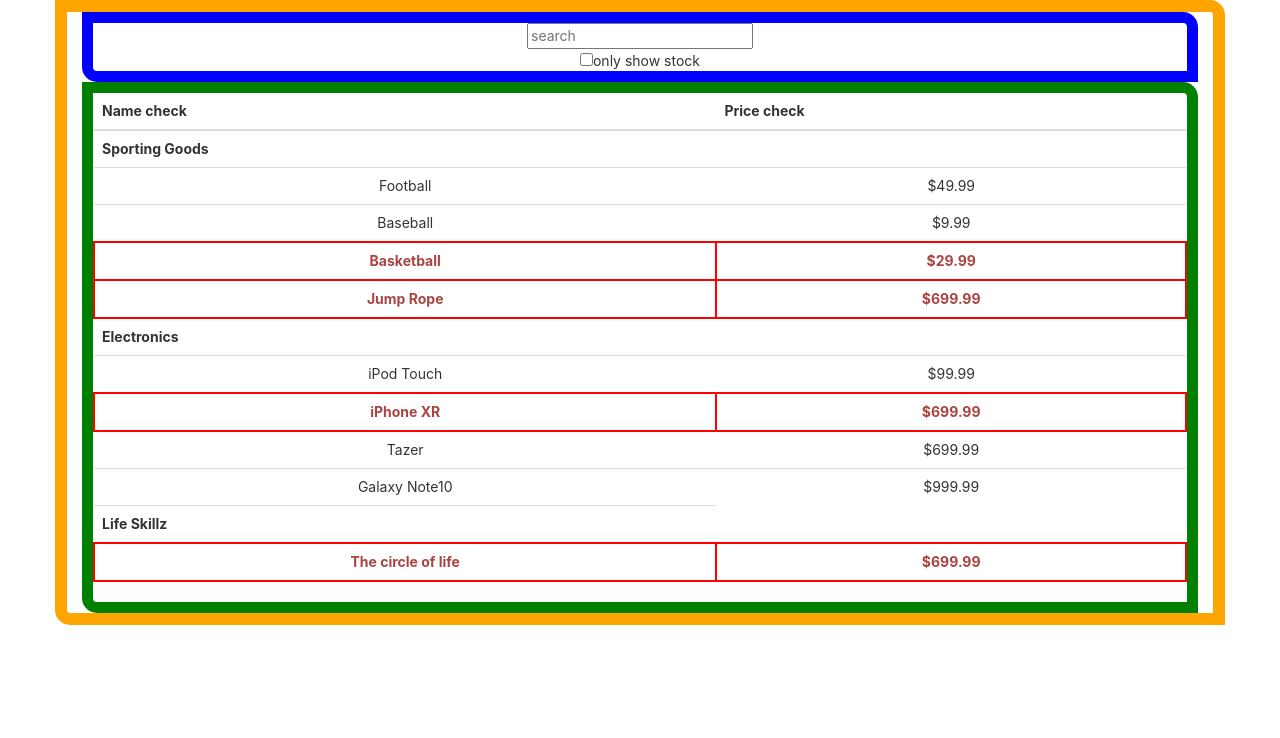
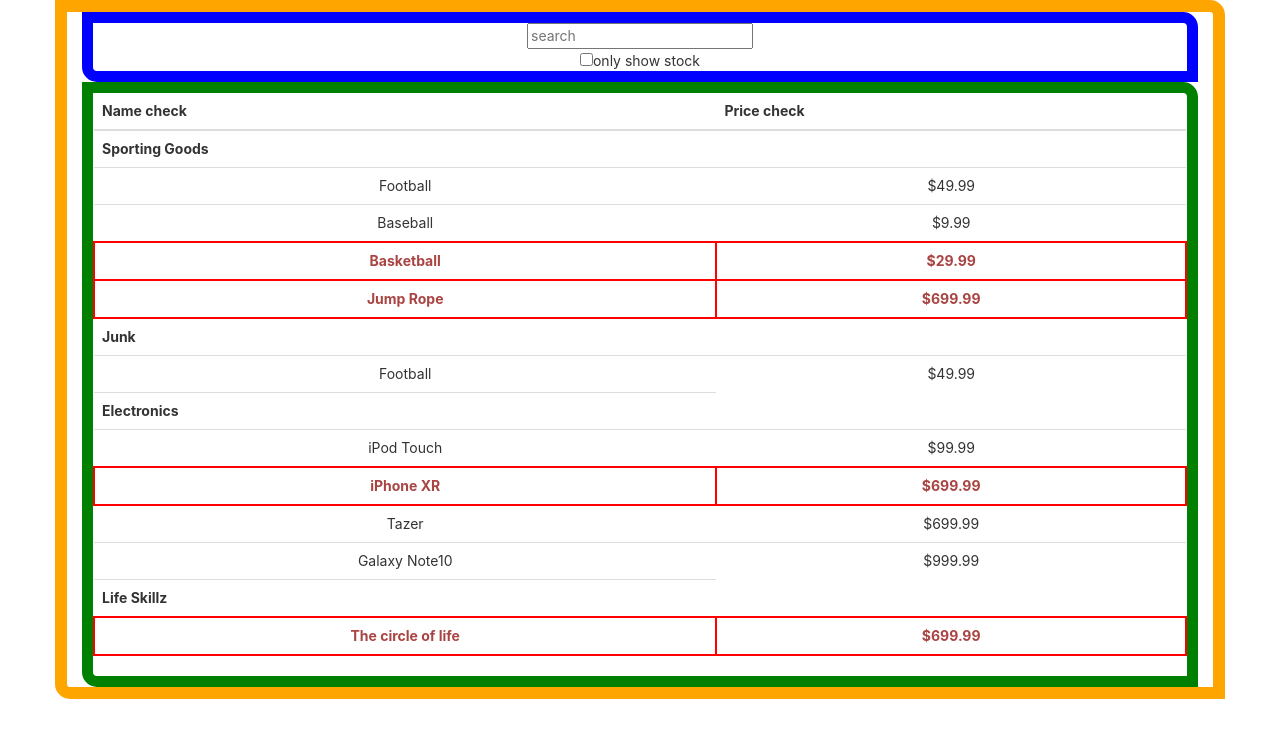
Before and after one commit to superjjang1/inventoryWidget, a React (Create React App) app: page / in a window 1280 px wide. Shown: the top 738 px of the page. Built offline with nearby package versions, Linux system fonts and the light colour scheme.

Commit message:
changed searchbarjs into class

```diff
--- a/src/SearchBar.js
+++ b/src/SearchBar.js
@@ -1,6 +1,11 @@
 import React, { Component } from 'react';
 
-function SearchBar(props){
+class SearchBar extends Component{
+    constructor(){
+        super();
+        this.state = {}
+    }
+    render(){
     return(
         <div className='search-bar blue'>
         <input
@@ -14,6 +19,7 @@ function SearchBar(props){
         </div>
     )
 }
+}
 
 
 
--- a/src/data.js
+++ b/src/data.js
@@ -6,12 +6,12 @@ export default {
 			name: 'Football',
 			inStock: true
 		},
-		// {
-		// 	category: 'Junk',
-		// 	price: '$49.99',
-		// 	name: 'Football',
-		// 	inStock: true
-		// },
+		{
+			category: 'Junk',
+			price: '$49.99',
+			name: 'Football',
+			inStock: true
+		},
 		{
 			category: 'Sporting Goods',
 			price: '$9.99',
```
